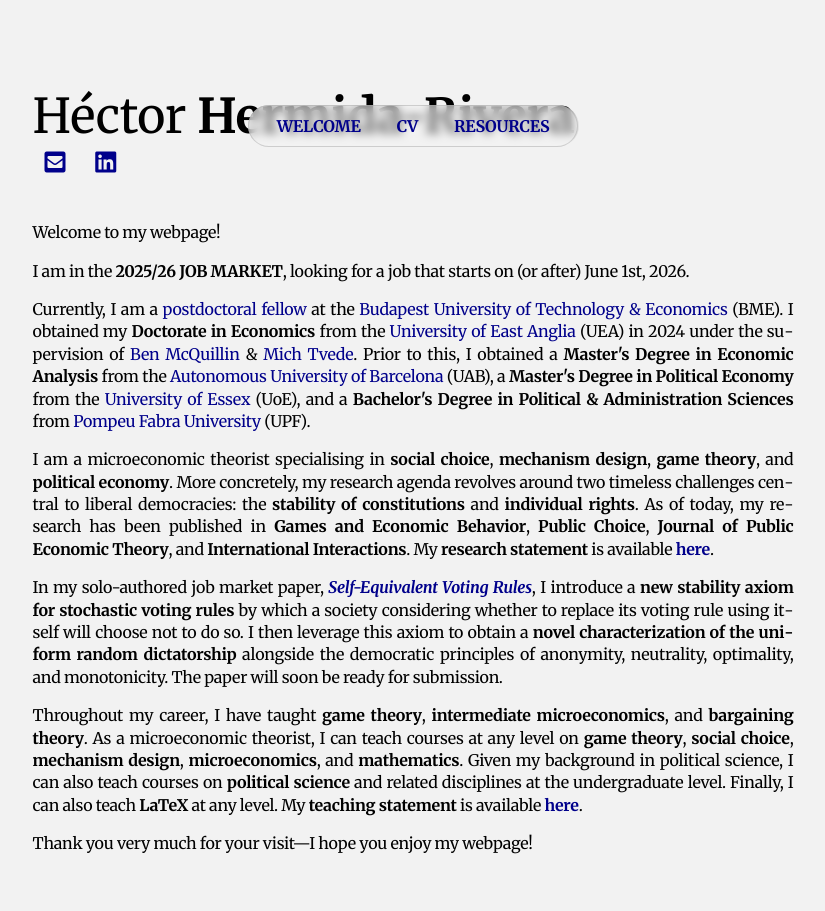
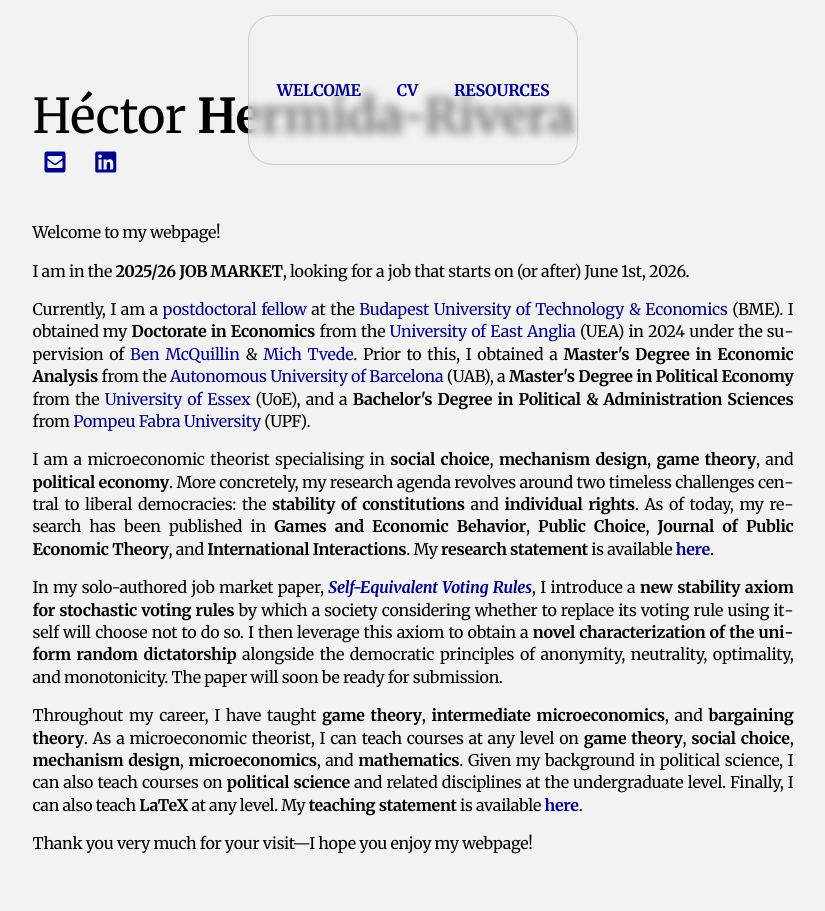
Before and after one commit to HectorHermidaRivera/hectorhermidarivera.github.io, a Jekyll site: the page built from index.md, in a window 1280 px wide. Shown: the whole page, without its empty margins (227-1052 px from the left). Built offline with Jekyll 4.4.1, drawn with Linux system fonts in a browser that asks for light colours; a style sheet for code colours, icons or effects is not loaded.

Commit message:
Update style.css

```diff
--- a/assets/css/style.css
+++ b/assets/css/style.css
@@ -37,7 +37,7 @@ body {
   width: 100%;
   display: flex;
   justify-content: center;
-  padding-top: 105px;
+  padding-top: 15px;
   background-color: transparent;
   border-bottom: none;
   z-index: 999;
@@ -46,7 +46,7 @@ body {
 .top-nav .link-group {
   display: flex;
   gap: 20px;
-  padding: 6px 20px;
+  padding: 60px 20px;
   border-radius: 25px;
   background: rgba(242, 242, 242, 0.5);
   backdrop-filter: blur(5px);
```
